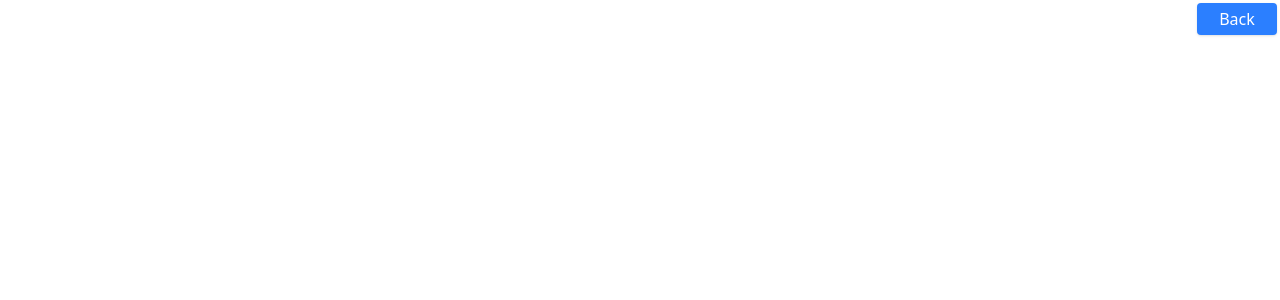
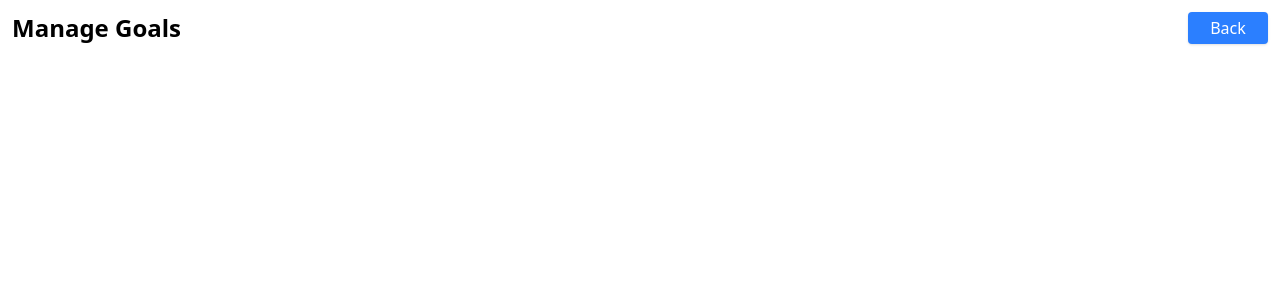
Before and after one commit to RockShwa/WebBudgetizer, a SvelteKit app: page /manageGoals in a window 1280 px wide. Shown: the top 300 px of the page. Built offline with nearby package versions, Linux system fonts and the light colour scheme.

Commit message:
adding some manage goal functionality

```diff
--- a/src/routes/manageCategories/Category.svelte
+++ b/src/components/Category.svelte
@@ -1,15 +1,19 @@
 <script lang="ts">
-	import { deleteCategory } from "./categoryStore";
+	import { deleteCategory } from "../stores/categoryStore";
 
     interface Category {
             text: string;
             exclude: boolean;
             id: number;
+            goal: number;
+            defaultGoal: number;
         }
 
         export let category: Category;
         // svelte-ignore export_let_unused
                 export let index: number;
+        export let goal: number;
+        export let defaultGoal: number;
 </script>
 
 <!-- TODO: exclude category from transaction display on:change={() => excludeTodo(category.id)} -->
@@ -21,7 +25,8 @@
         checked={category.exclude}
         class="mr-2 form-checkbox h-5 w-5"/>
         <!-- we use brackets after the class bc we're going to be using some variables-->
-        <span class={`flex-1 text-gray-800`}>{category.text}</span>
+        <!-- display things in addition to text here -->
+        <span class={`flex-1 text-gray-800`}>Category: {category.text} Goal: {category.goal} Default Goal: {category.defaultGoal}</span>
         <button
             type='button'
             class='text-sm bg-red-500 hover:bg-red-600 text-white py-1 px-2 rounded focus:outline-none focus:shadow-outline'
--- a/src/routes/manageCategories/+page.svelte
+++ b/src/routes/manageCategories/+page.svelte
@@ -1,12 +1,17 @@
 <script>
     let category = '';
-    import { addCategory, categories } from "./categoryStore";
-    import Category from "./Category.svelte";
+    import { addCategory, categories } from "../../stores/categoryStore";
+    import Category from "../../components/Category.svelte";
+	import { goto } from "$app/navigation";
 
     // we want a centralized store for all of our todos, so we're gonna import that here
     const handleSubmit = () => {
         addCategory(category);
         category = ''; // reset todo text
+    }
+
+    export function navigateBack() {
+        goto('../transactions')
     }
 </script>
 
@@ -17,7 +22,7 @@
 <main>
     <div class="flex flex-row justify-between m-3">
         <div class="text-2xl font-bold">Manage Categories</div>
-        <button class="w-20 shadow-sm rounded bg-blue-500 hover:bg-blue-600 text-white py-1">Back</button>
+        <button on:click={navigateBack} class="w-20 shadow-sm rounded bg-blue-500 hover:bg-blue-600 text-white py-1">Back</button>
     </div>
 
     <form class="my-6 mx-3" on:submit|preventDefault={handleSubmit}>
@@ -32,6 +37,6 @@
     </form>
 
     {#each $categories as category}
-        <Category category={category} index={category.id}></Category>
+        <Category category={category} index={category.id} goal={0} defaultGoal={0}></Category>
     {/each}
 </main>
--- a/src/routes/manageGoals/+page.svelte
+++ b/src/routes/manageGoals/+page.svelte
@@ -1,22 +1,32 @@
+<script>
+	import { goto } from "$app/navigation";
+    import { categories } from "../../stores/categoryStore";
+    import Category from "../../components/Category.svelte";
+
+    export function navigateBack() {
+        goto('../transactions')
+    }
+</script>
+
 <head>
     <title>Manage Goals</title>
 </head>
 
-<div class="button">
-    <button class="w-20 shadow-sm rounded bg-blue-500 hover:bg-blue-600 text-white py-1">Back</button>
-</div>
+<main>
+    <div class="flex flex-row justify-between m-3">
+        <div class="text-2xl font-bold">Manage Goals</div>
+        <button on:click={navigateBack} class="w-20 shadow-sm rounded bg-blue-500 hover:bg-blue-600 text-white py-1">Back</button>
+    </div>
 
-<style>
-    .button {
-        display: flex;
-        justify-content: flex-end;
-        margin: 3px;
-    }
-    .table {
+    <!--
+    3. make each category have a goal property
+    4. make each category have a default proerty
+    5. make space for an actual and difference for later
+    6. get rid of the delete button
+     -->
 
-    }
-</style>
-
-<table>
- <!-- will be generated by JavaScript -->
-</table>
+    {#each $categories as category}
+    <!-- get goal and default once u make a store for goals -->
+        <Category category={category} index={category.id} goal={0} defaultGoal={0}></Category>
+    {/each}
+</main>
--- a/src/routes/manageCategories/categoryStore.ts
+++ b/src/stores/categoryStore.ts
@@ -4,6 +4,8 @@ interface Category {
     text: string;
     exclude: boolean;
     id: number;
+    goal: number;
+    defaultGoal: number;
 }
 // our writable thing starts out as an empty array
 export const categories = writable<Category[]>([]);
@@ -16,7 +18,7 @@ export const addCategory = (text: string) => {
     categories.update( (cur) => {
         // id: Date.now() is an easy way to make a semi-unique id
         // new Todo is cur + the New Todo
-        const newCategories = [... cur, {text, exclude: false, id: Date.now()}];
+        const newCategories = [... cur, {text, exclude: false, id: Date.now(), goal: 0, defaultGoal: 0}];
         return newCategories;
     })
 }
```
